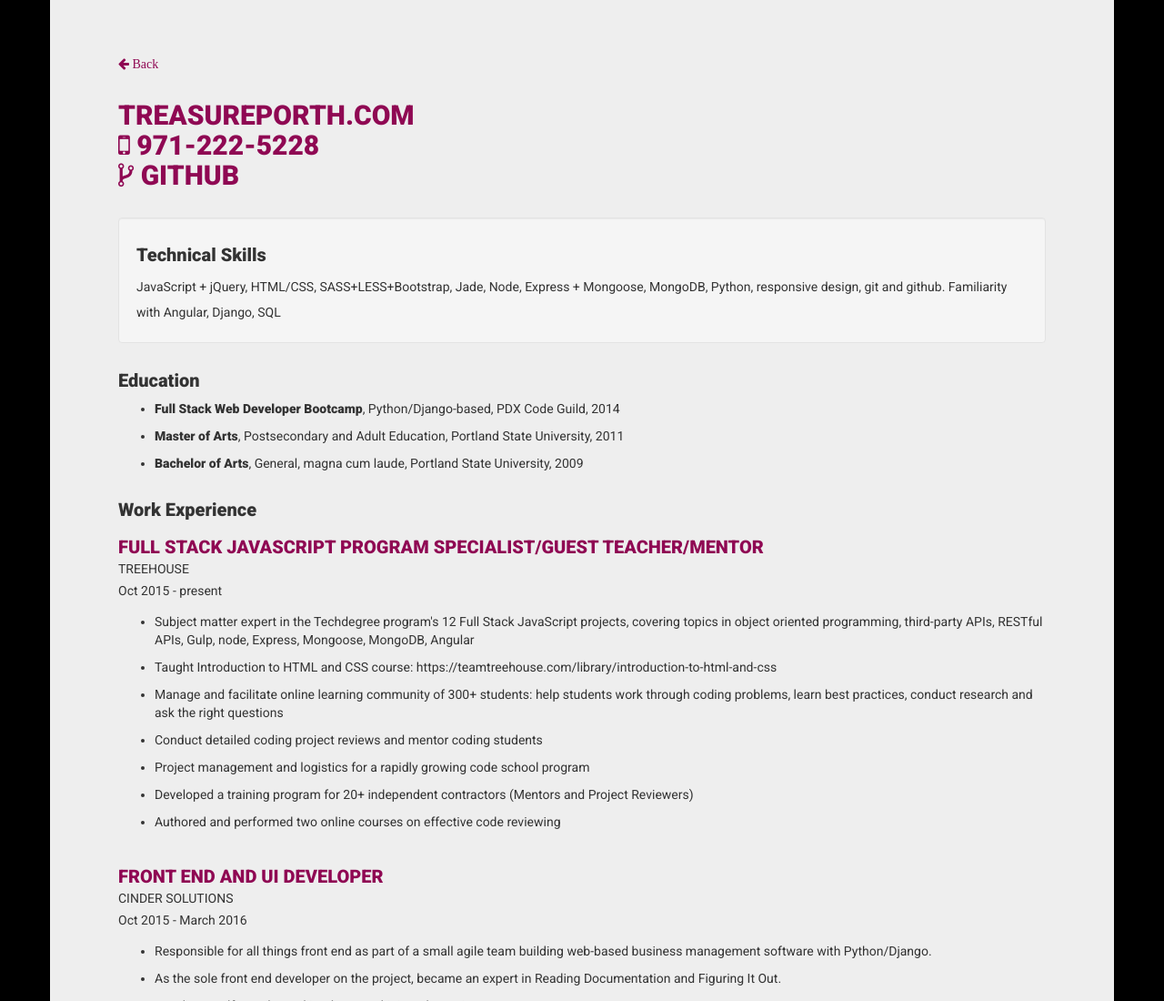
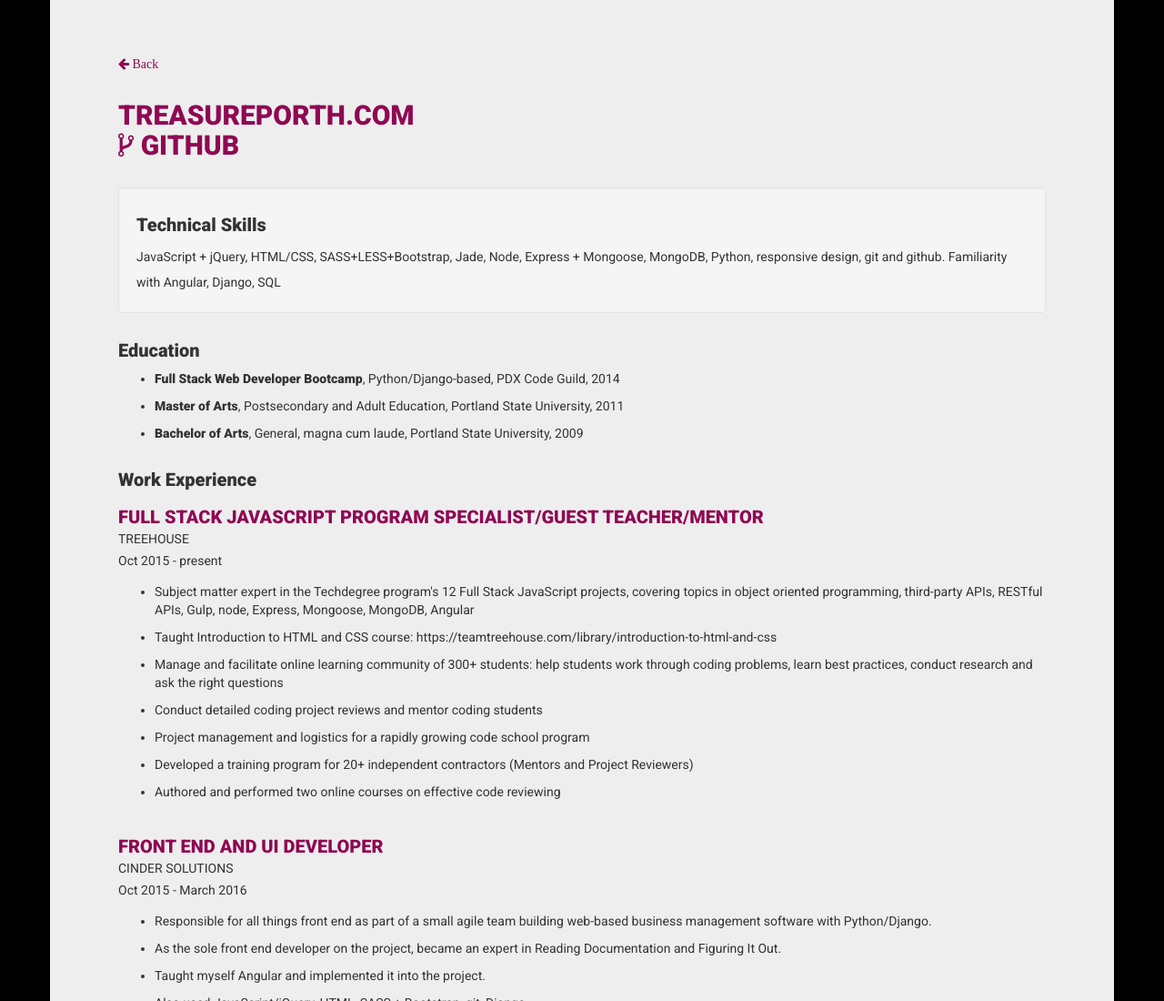
Before and after one commit to trezp/portfolioV2, a website: page resume.html in a window 1280 px wide. Shown: the top 1100 px of the page at 91% size. Drawn offline with nearby package versions, Linux system fonts and the light colour scheme.

Commit message:
Removed personal info

```diff
--- a/resume.html
+++ b/resume.html
@@ -17,7 +17,6 @@
 	<a href="index.html" class="resume-button"><i class="fa fa-arrow-left"> Back</i></a>
 	<div class="contact-info-block">
 		<h2><strong><a href="index.html">treasureporth.com</strong></a></h2>
-		<h2><a href="tel:971-222-5228"><strong><i class="fa fa-mobile"></i> 971-222-5228</strong></a></h2>
 		<h2><a href="http://github.com/trezp"><strong><i class="fa fa-code-fork"></i> Github</strong></a></h2>
 
 	</div>
```
